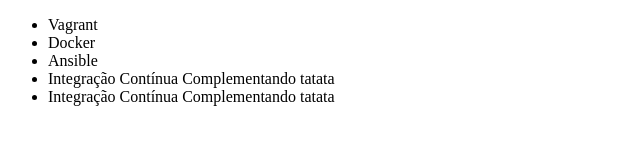
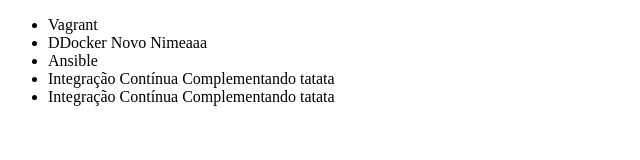
Before and after one commit to IgorBrito/alura-git, a plain HTML site: page index.html in a window 1280 px wide. Shown: the whole page, without its empty margins (0-640 px from the left). Drawn offline with Linux system fonts and the light colour scheme.

Commit message:
nome docker

```diff
--- a/index.html
+++ b/index.html
@@ -7,7 +7,7 @@
 <body>
     <ul>
         <li>Vagrant</li>
-        <li>Docker</li>
+        <li>DDocker Novo Nimeaaa</li>
         <li>Ansible</li>
         <li>Integração Contínua Complementando tatata </li>
         <li>Integração Contínua Complementando tatata </li>
```
